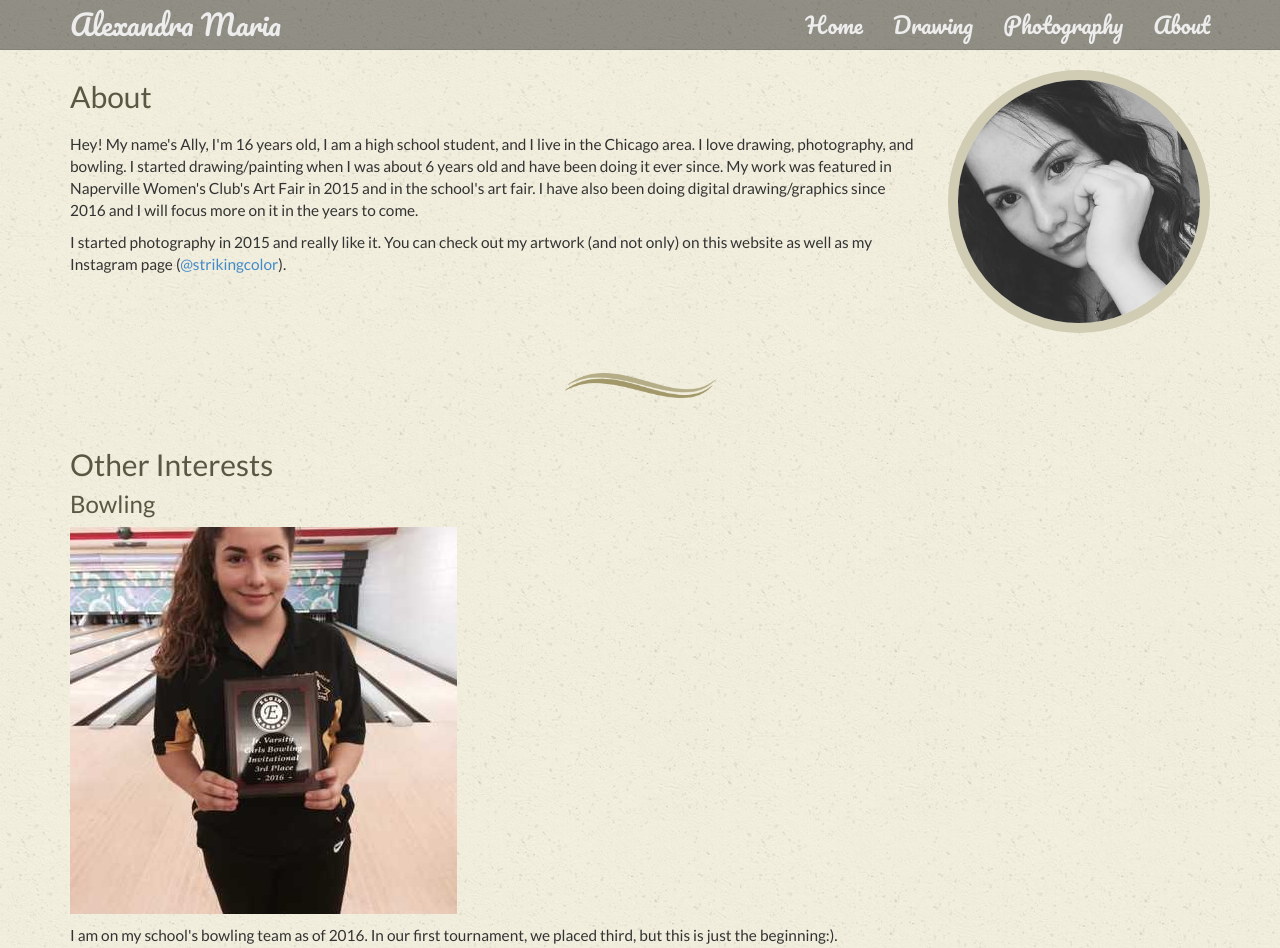
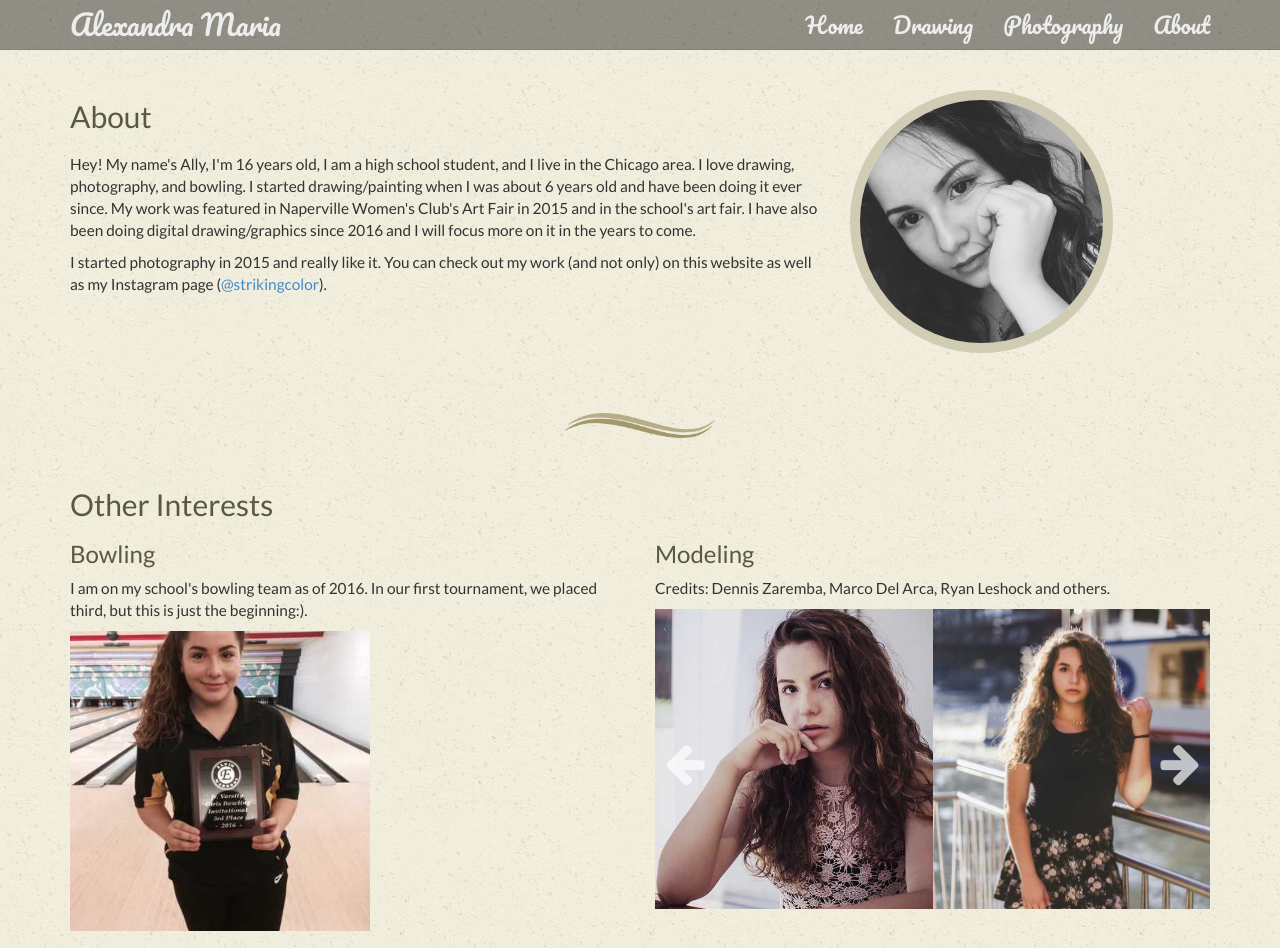
Before and after one commit to allyth/allyth, a Jekyll site: the page built from about.html, in a window 1280 px wide and 1400 px high. Shown: the top 948 px of the window. Built offline with Jekyll 4.4.1, drawn with Linux system fonts in a browser that asks for light colours.

Commit message:
Add video and change layout

```diff
--- a/about.html
+++ b/about.html
@@ -5,22 +5,18 @@
 
 <!--<div class="container">-->
     <div class="container about">
-        <div class="row">
-            <div class="col-md-12">
-                <div class="row">
-                    <div class="col-md-9">
+        <div class="row" style="padding: 20px 0px;">
+            <div class="col-md-8">
                 <h2>About</h2>
 
                 <div style="padding: 10px 0px;">
                     <p>Hey! My name's Ally, I'm 16 years old, I am a high school student, and I live in the Chicago area. I love drawing, photography, and bowling. I started drawing/painting when I was about 6 years old and have been doing it ever since. My work was featured in Naperville Women's Club's Art Fair in 2015 and in the school's art fair. I have also been doing digital drawing/graphics since 2016 and I will focus more on it in the years to come.</p>
-                            <p>I started photography in 2015 and really like it. You can check out my artwork (and not only) on this website as well as my Instagram page (<a href="https://www.instagram.com/strikingcolor/">@strikingcolor</a>).</p>
+                    <p>I started photography in 2015 and really like it. You can check out my work (and not only) on this website as well as my Instagram page (<a href="https://www.instagram.com/strikingcolor/">@strikingcolor</a>).</p>
                     <!--<br>-->
                 </div>
             </div>
             <div class="col-md-3" style="text-align: center;">
                 <img class="me img-responsive img-circle" style="margin: 0 auto;" src="/img/site/me-bw.jpg" />
-                    </div>
-                </div>
             </div>
         </div>
 
@@ -31,19 +27,20 @@
         <div class="row">
             <div class="col-md-12">
                 <h2>Other Interests</h2>
+            </div>
+        </div>
 
+        <div class="row">
+            <div class="col-md-6">
                 <h3>Bowling</h3>
 
+                <p>I am on my school's bowling team as of 2016. In our first tournament, we placed third, but this is just the beginning:).</p>
                 <p>
-                    <img src="/img/site/bowling-tournament-2016.jpg" />
+                    <img style="width: 300px;" src="/img/site/bowling-tournament-2016.jpg" />
                 </p>
-
-                <p>I am on my school's bowling team as of 2016. In our first tournament, we placed third, but this is just the beginning:).</p>
-
-                <div class="divider">
-                    <img src="/img/site/dividers/curvy.png" />
             </div>
 
+            <div class="col-md-6">
                 <h3>Modeling</h3>
                 <p>Credits: Dennis Zaremba, Marco Del Arca, Ryan Leshock and others.</p>
                 <div class="carousel-container">
@@ -82,8 +79,6 @@
                         <div style="background-image: url(/img/modeling/modeling33.jpg)" class="carousel-item"></div>
                         <div style="background-image: url(/img/modeling/modeling34.jpg)" class="carousel-item"></div>
                         <div style="background-image: url(/img/modeling/modeling35.jpg)" class="carousel-item"></div>
-
-
                     </div>
 
                     <div class="carousel-prev"><i class="fa fa-arrow-left" aria-hidden="true"></i></div>
@@ -116,5 +111,13 @@
                 </script>
             </div>
         </div>
+
+        <div class="row">
+            <div class="col-md-6">
+                <h3>Video Editing</h3>
+
+                <iframe width="560" height="315" src="https://www.youtube.com/embed/Sx4VPYN_F8Q" frameborder="0" allowfullscreen></iframe>
+            </div>
+        </div>
     </div>
 <!--</div>-->
--- a/css/page.css
+++ b/css/page.css
@@ -49,8 +49,8 @@
 ul.gallery li span.title {
     background-color: rgba(0, 0, 0, 0.4);
     bottom: 0px;
-    border-right: 1px solid #707070;
-    border-top: 1px solid #707070;
+    border-right: 1px solid #636363;
+    border-top: 1px solid #404040;
     border-top-right-radius: 8px;
     color: #ededed;
     padding: 5px 10px 5px 10px;
```
Also changed, not shown: other parts of about.html (+2 -2 lines), _work/dividers.svg (added). Lines whose indentation alone changed are shown as unchanged.
